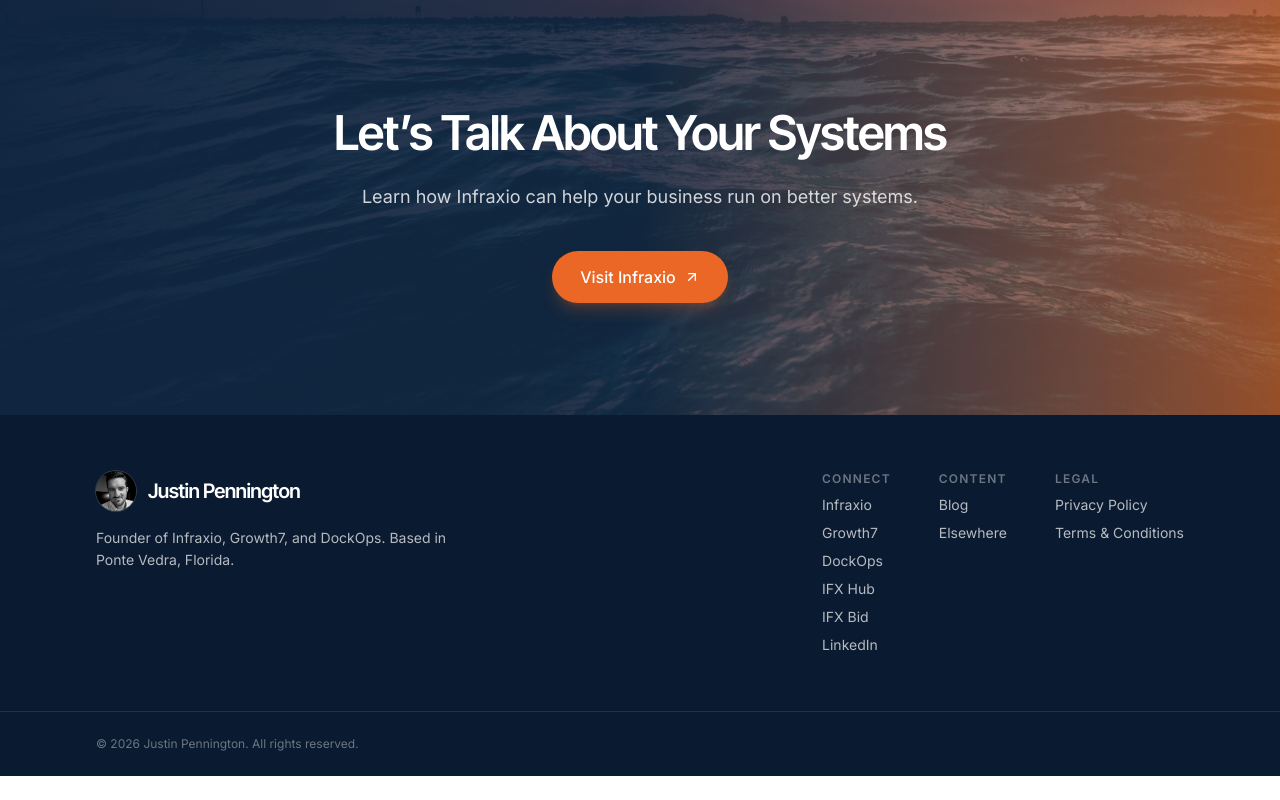
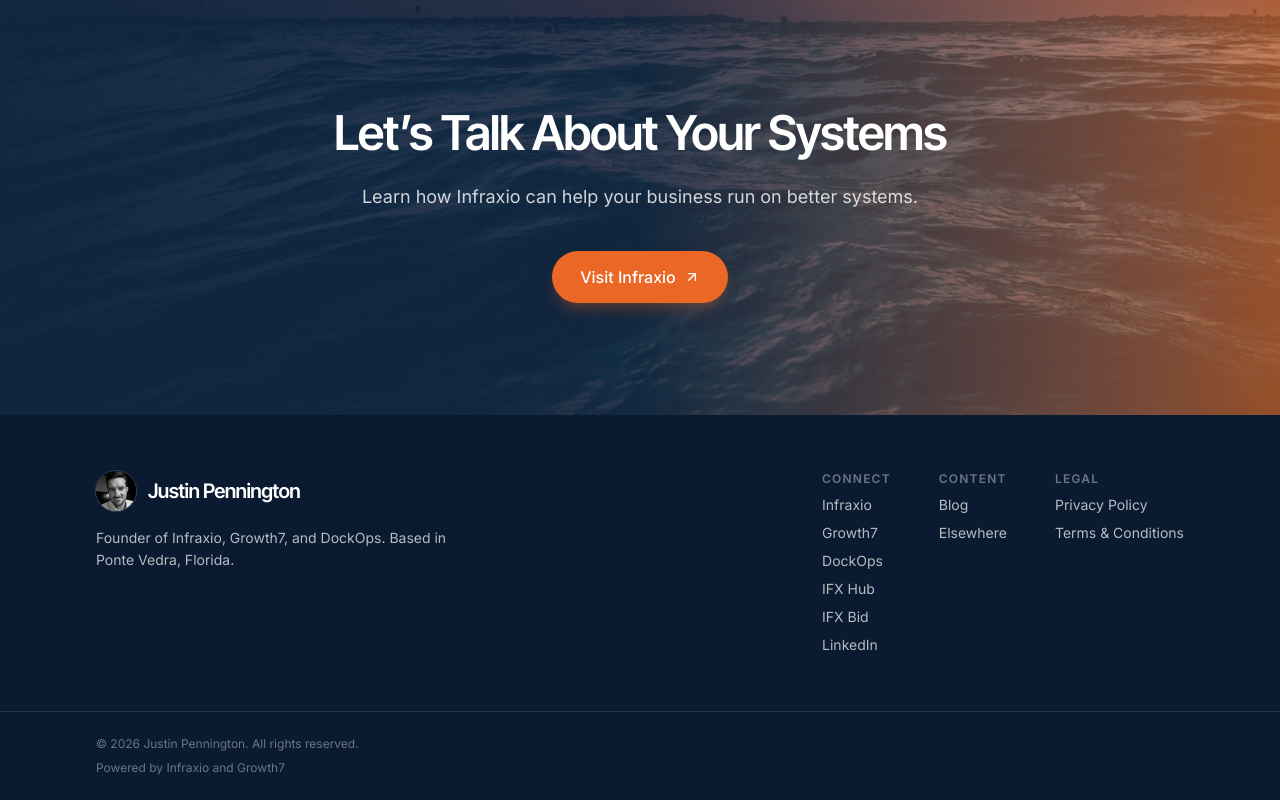
Before and after one commit to justinpennington/penningtonj.com, a Next.js app: page / in a window 1280 px wide. Shown: the part 3965-4765 px from the top of the page. Before the commit the page ends 4741 px from the top, so only its background shows below. Built offline with nearby package versions, Linux system fonts and the light colour scheme.

Commit message:
Add Infraxio and Growth7 footer credit (#57)
Adds a single credit line at the bottom of the shared footer, on every page that renders it. Infraxio links to https://infraxio.com and Growth7 links to https://growth7.io.

```diff
--- a/components/Footer.tsx
+++ b/components/Footer.tsx
@@ -66,9 +66,31 @@ export function Footer() {
         </div>
       </div>
       <div className="border-t border-white/10">
-        <p className="mx-auto max-w-6xl px-5 py-6 text-xs text-white/40 sm:px-8">
-          © {year} Justin Pennington. All rights reserved.
-        </p>
+        <div className="mx-auto max-w-6xl space-y-2 px-5 py-6 sm:px-8">
+          <p className="text-xs text-white/40">
+            © {year} Justin Pennington. All rights reserved.
+          </p>
+          <p className="text-xs text-white/40">
+            Powered by{" "}
+            <a
+              href="https://infraxio.com"
+              target="_blank"
+              rel="noopener noreferrer"
+              className="rounded-sm no-underline underline-offset-2 transition-colors hover:text-white hover:underline focus-visible:text-white focus-visible:underline focus-visible:outline focus-visible:outline-2 focus-visible:outline-offset-2 focus-visible:outline-white"
+            >
+              Infraxio
+            </a>{" "}
+            and{" "}
+            <a
+              href="https://growth7.io"
+              target="_blank"
+              rel="noopener noreferrer"
+              className="rounded-sm no-underline underline-offset-2 transition-colors hover:text-white hover:underline focus-visible:text-white focus-visible:underline focus-visible:outline focus-visible:outline-2 focus-visible:outline-offset-2 focus-visible:outline-white"
+            >
+              Growth7
+            </a>
+          </p>
+        </div>
       </div>
     </footer>
   );
```
